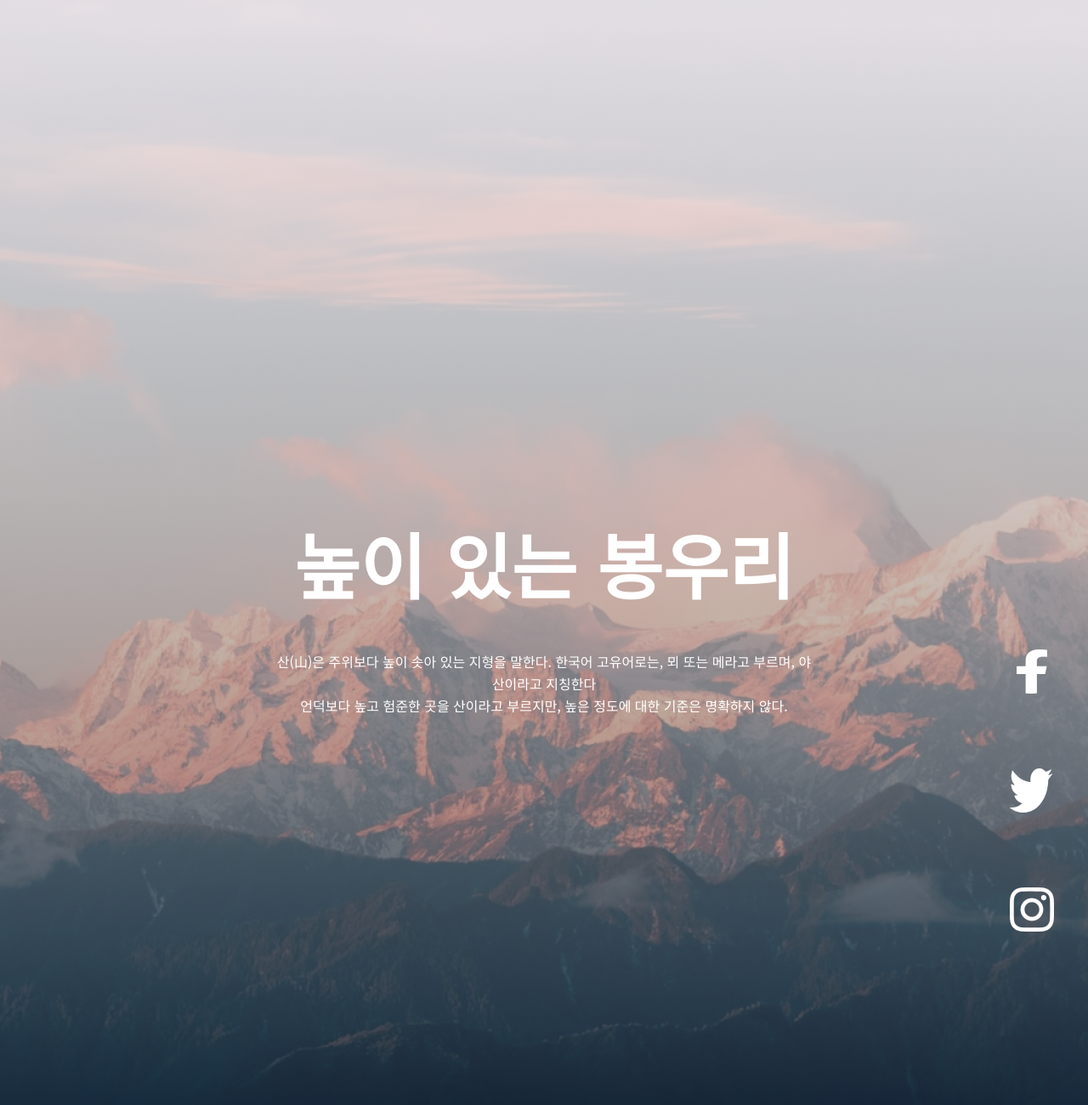
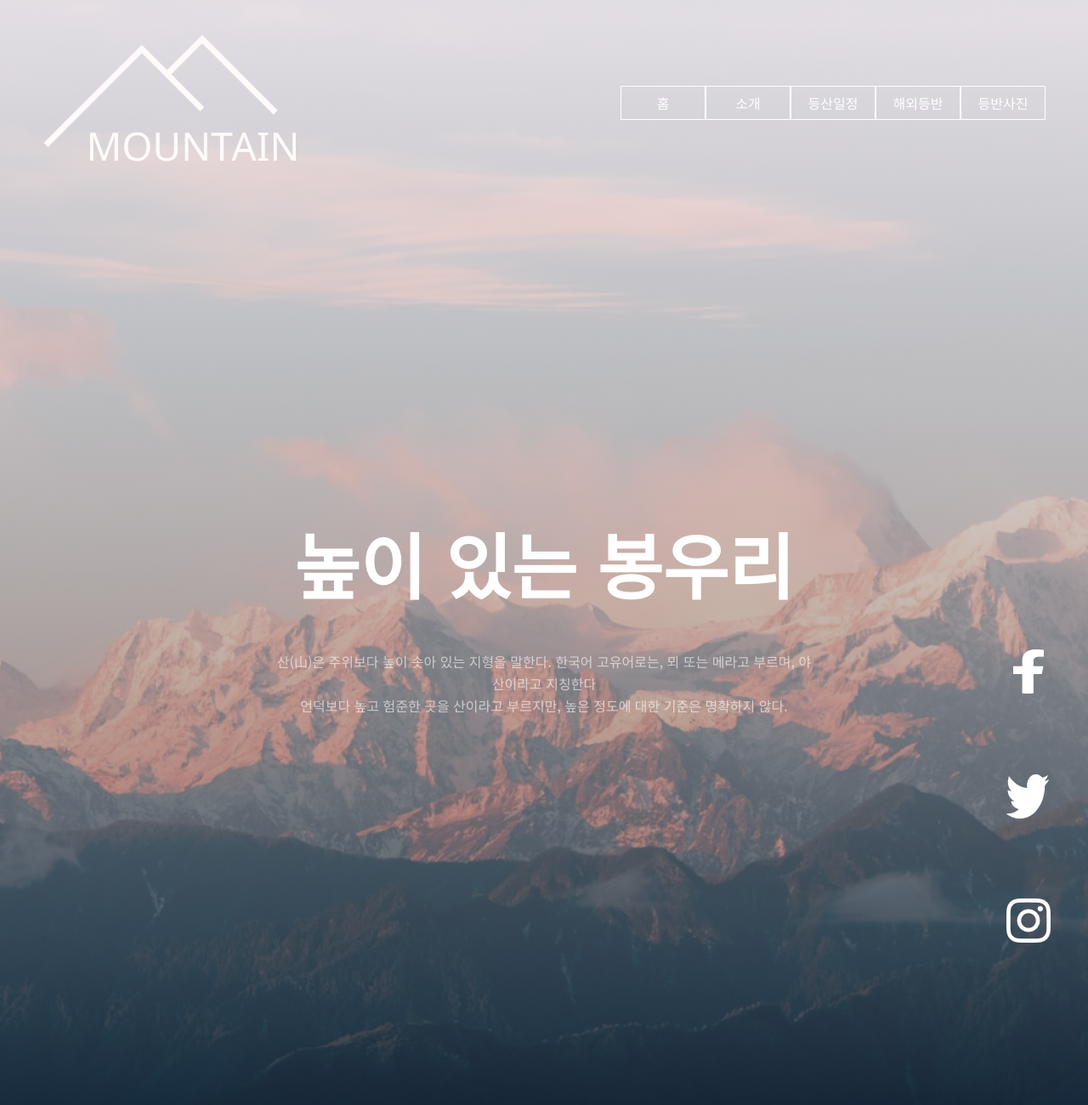
Before and after one commit to rlvmsskf/mountain, a plain HTML site: page index.html in a window 1280 px wide. Shown: the top 1300 px of the page at 85% size. Drawn offline with Linux system fonts and the light colour scheme.

Commit message:
Update style.css

```diff
--- a/style.css
+++ b/style.css
@@ -15,7 +15,7 @@ a {
 }
 
 img {
-  /* width: 100%; */
+  width: 100%
   display: block;
 }
 body {
@@ -31,8 +31,8 @@ header {
   display: flex;
   align-items: center;
   justify-content: space-between;
-  padding: 40px 50px 0 50px;
-  z-index: 100px;
+  padding: 40px 50px ;
+  z-index: 10;
 }
 .logo {
   width: 130px;
@@ -49,7 +49,7 @@ header {
   border: 1px solid #fff;
   color: #fff;
   margin-left: 20;
-  transition: background-color 0.3s;
+  transition: background-color 1s;
 }
 .nav a .active .nav a:hover {
   background: #fff;
@@ -85,12 +85,16 @@ header {
   font-weight: 700;
 }
 
+.slide-text p {
+  opacity: 60%;
+}
+
 .social {
   position: absolute;
   display: flex;
   flex-direction: column;
   top: 50%;
-  right: 46px;
+  right: 50px;
   transform: translate(-50%);
 }
 
```
